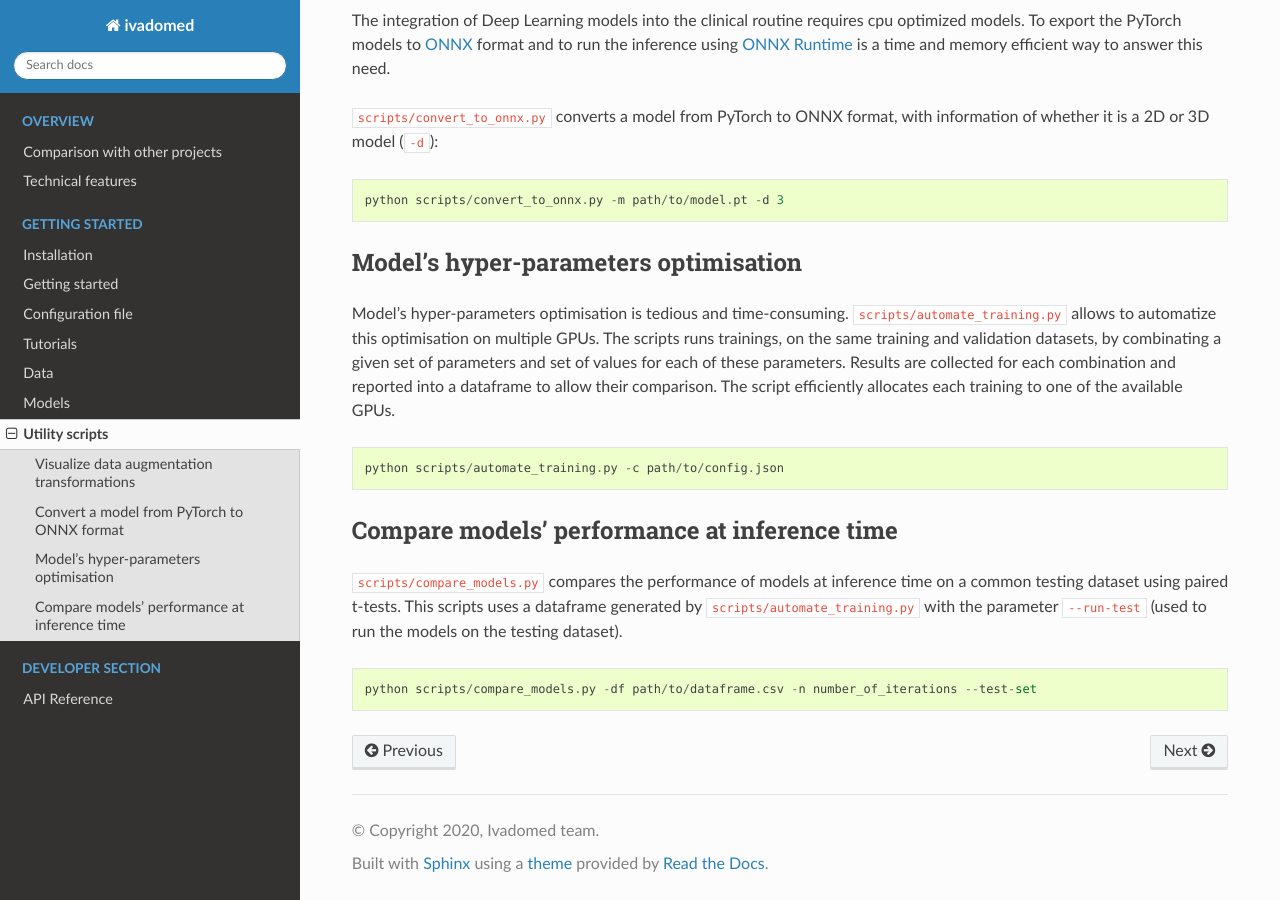
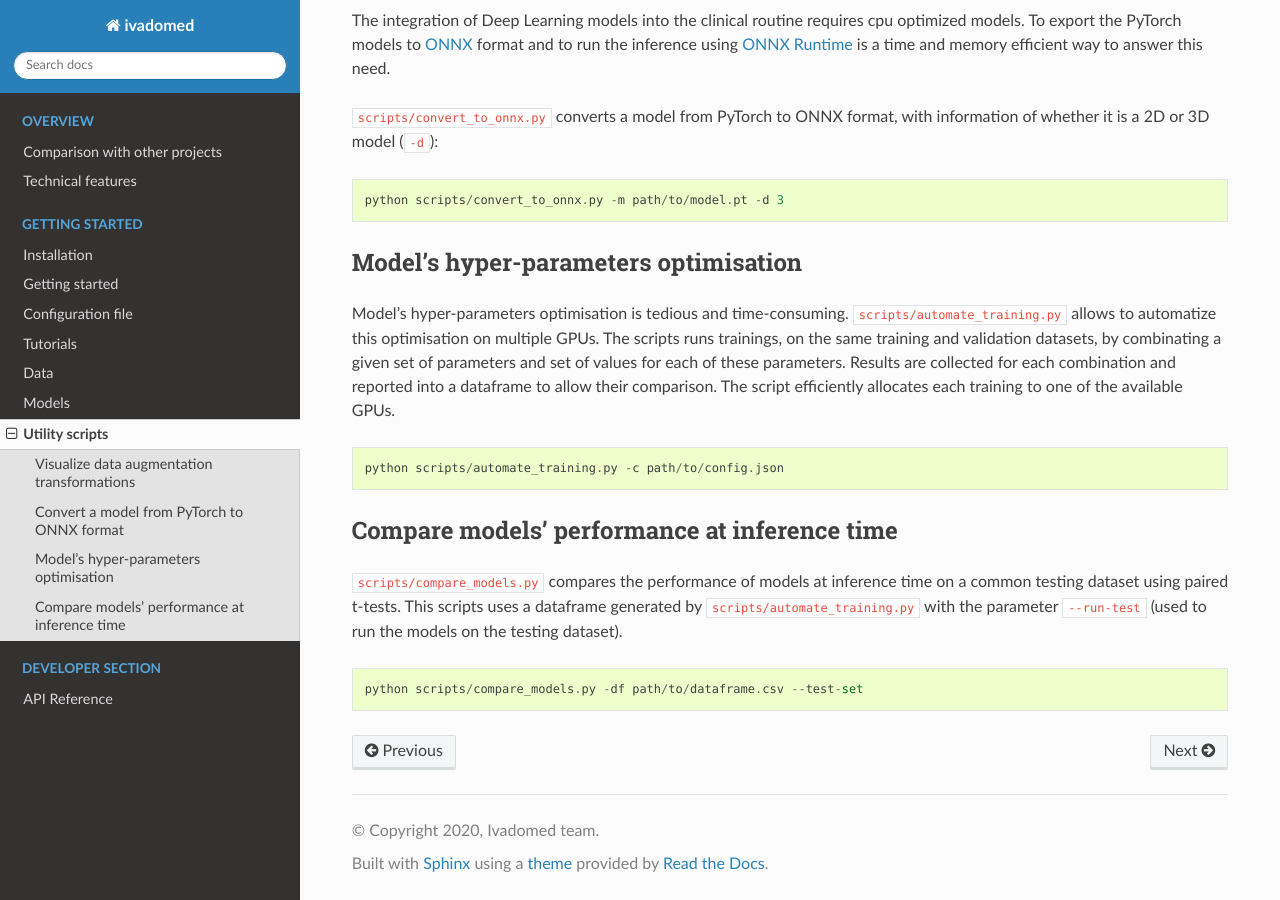
Before and after one commit to ivadomed/ivadomed, a Sphinx documentation site: the page built from docs/source/scripts.rst, in a window 1280 px wide and 900 px high, scrolled down 958 px. Built offline with Sphinx 7.4.7 and the Read the Docs theme 2.0.0, drawn with Linux system fonts in a browser that asks for light colours.

Commit message:
scripts.rst: rm parameter

```diff
--- a/docs/source/scripts.rst
+++ b/docs/source/scripts.rst
@@ -51,6 +51,6 @@ Compare models' performance at inference time
 ***********************************************
 ``scripts/compare_models.py`` compares the performance of models at inference time on a common testing dataset using paired t-tests. This scripts uses a dataframe generated by ``scripts/automate_training.py`` with the parameter ``--run-test`` (used to run the models on the testing dataset). ::
 
-    python scripts/compare_models.py -df path/to/dataframe.csv -n number_of_iterations --test-set
+    python scripts/compare_models.py -df path/to/dataframe.csv --test-set
 
 .. TODO: add example of DF
```
